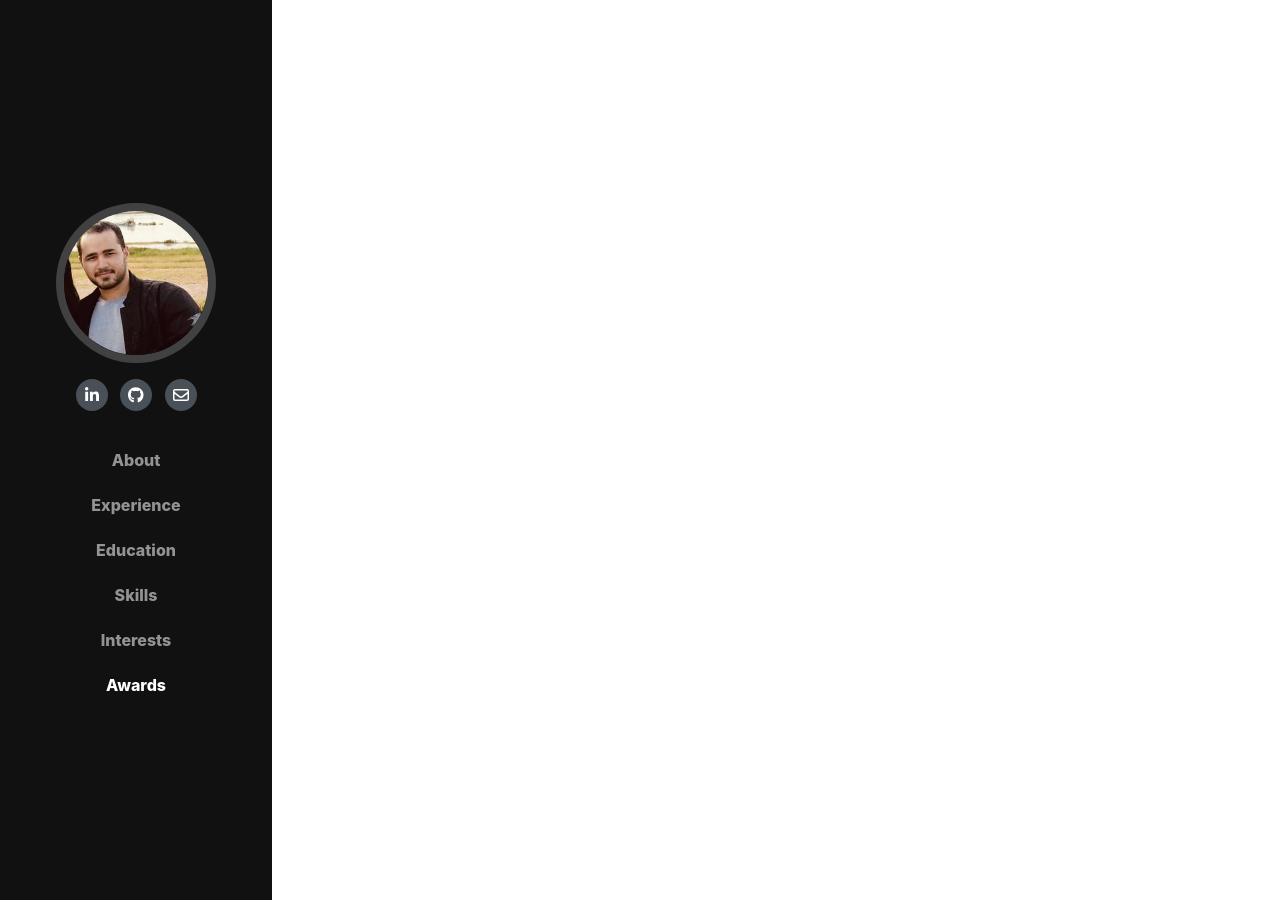
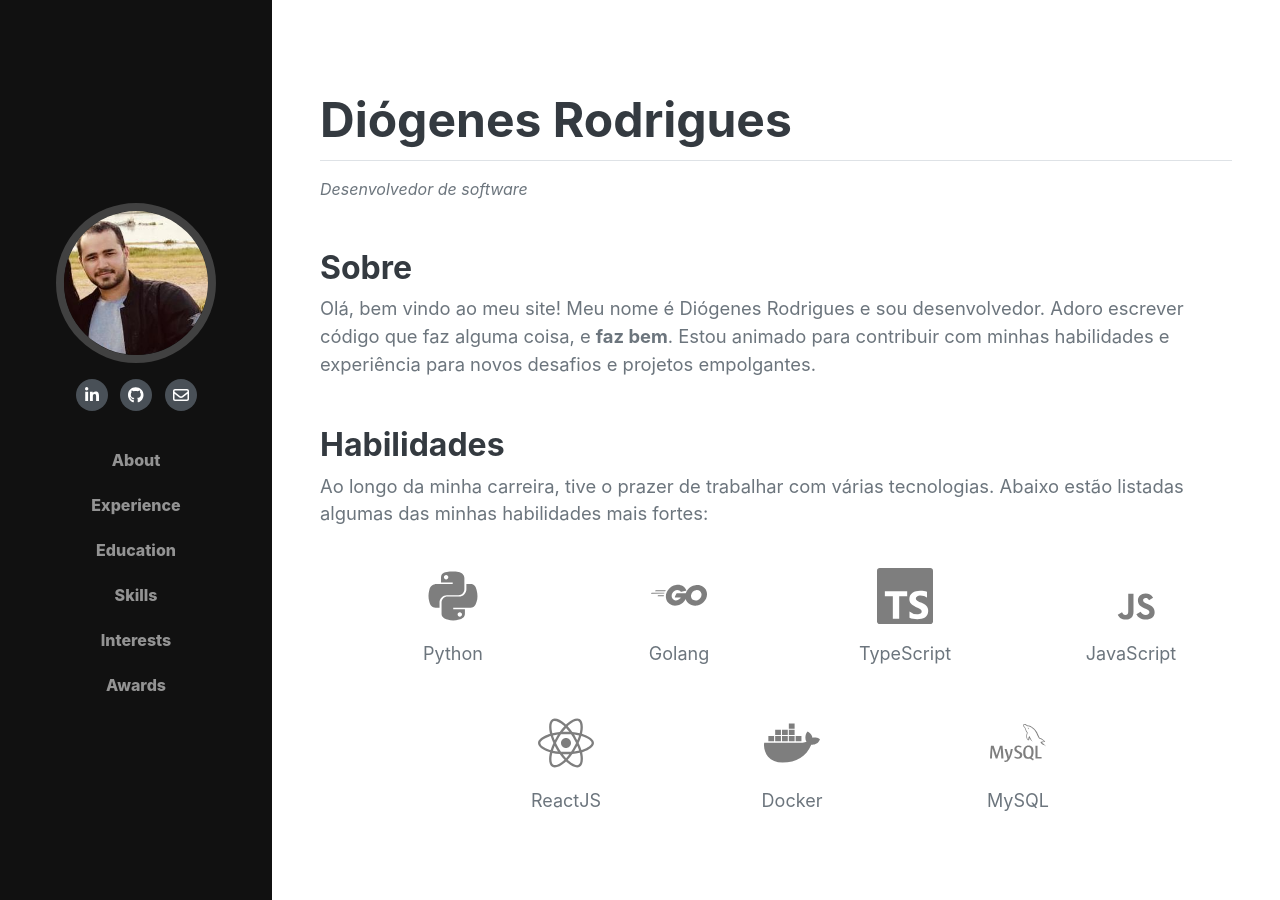
Before and after one commit to dxdns/dxdns.github.io, a Jekyll site: the page built from index.html, in a window 1280 px wide and 900 px high. Built offline with Jekyll 4.4.1, drawn with Linux system fonts in a browser that asks for light colours; nearby versions of some CDN libraries.

Commit message:
remove anchor sections

```diff
--- a/_layouts/default.html
+++ b/_layouts/default.html
@@ -47,34 +47,17 @@
     <!-- Page Content-->
     <div class="container-fluid p-0">
         <!-- About-->
-        <section class="resume-section" id="about">
+        <section class="resume-section post mb-5">
+            <article class="post-content post-content--intro">
+                <header
+                    class="d-flex justify-content-between flex-wrap flex-md-nowrap align-items-center pt-3 pb-2 mb-3 border-bottom">
+                    <h1>{{ page.title }}</h1>
+                </header>
+                <em>{{ page.subtitle }}</em>
+                {{ content }}
+            </article>
+        </section>
 
-        </section>
-        <hr class="m-0" />
-        <!-- Experience-->
-        <section class="resume-section" id="experience">
-
-        </section>
-        <hr class="m-0" />
-        <!-- Education-->
-        <section class="resume-section" id="education">
-
-        </section>
-        <hr class="m-0" />
-        <!-- Skills-->
-        <section class="resume-section" id="skills">
-
-        </section>
-        <hr class="m-0" />
-        <!-- Interests-->
-        <section class="resume-section" id="interests">
-
-        </section>
-        <hr class="m-0" />
-        <!-- Awards-->
-        <section class="resume-section" id="awards">
-
-        </section>
     </div>
     <!-- JS -->
 	<script src="/assets/js/bootstrap.bundle.min.js"></script>
--- a/assets/css/custom.css
+++ b/assets/css/custom.css
@@ -161,13 +161,13 @@ main>.container {
 
 .bi {
   vertical-align: -.125em;
-  fill: currentColor;
+  /* fill: currentColor; */
   transition: all 0.5s;
   opacity: 0.5;
 }
 
 .bi:hover {
-  color: white;
+  color: gray;
   opacity: 1;
 }
 
@@ -446,9 +446,9 @@ main>.container {
   }
 }
 
-.post-content strong {
+/* .post-content strong {
   color: #fff
-}
+} */
 
 .post-content .video {
   position: relative;
@@ -464,12 +464,12 @@ main>.container {
   height: 100%
 }
 
-.post-content blockquote p,
+/* .post-content blockquote p,
 .post-content h3 {
   font-size: 1.5rem;
   line-height: 1.2;
   color: #fff
-}
+} */
 
 @media (min-width:834px) {
 
--- a/index.html
+++ b/index.html
@@ -6,18 +6,14 @@ description: Diógenes Rodrigues | Software Engineer | Python | Go | React
 type: home
 permalink: /
 ---
-<p class="lead">
-<h2 class="mt-5">Sobre</h2>
-<p>Olá, bem vindo ao meu site! Meu nome é {{ page.title }} e sou desenvolvedor. Adoro escrever código que faz
-    alguma coisa, e <strong>faz bem</strong>. Meu
-    compromisso com
-    a qualidade me ajudou a entregar soluções que atendem aos requisitos
-    do cliente e excedem suas expectativas.
+<h3 class="mt-5">Sobre</h3>
+<p class="lead">Olá, bem vindo ao meu site! Meu nome é {{ page.title }} e sou desenvolvedor. Adoro escrever código que faz
+    alguma coisa, e <strong>faz bem</strong>.
     Estou animado para contribuir com minhas habilidades e experiência para novos desafios e projetos empolgantes.
 </p>
 
-<h2 class="mt-5">Conhecimentos</h2>
-<p>Ao longo da minha carreira, tive o prazer de trabalhar com várias tecnologias.
+<h3 class="mt-5">Habilidades</h3>
+<p class="lead">Ao longo da minha carreira, tive o prazer de trabalhar com várias tecnologias.
     Abaixo estão listadas algumas das minhas habilidades mais fortes:</p>
 </p>
 
```
Also changed, not shown: _includes/content.html (+6 -10 lines).
